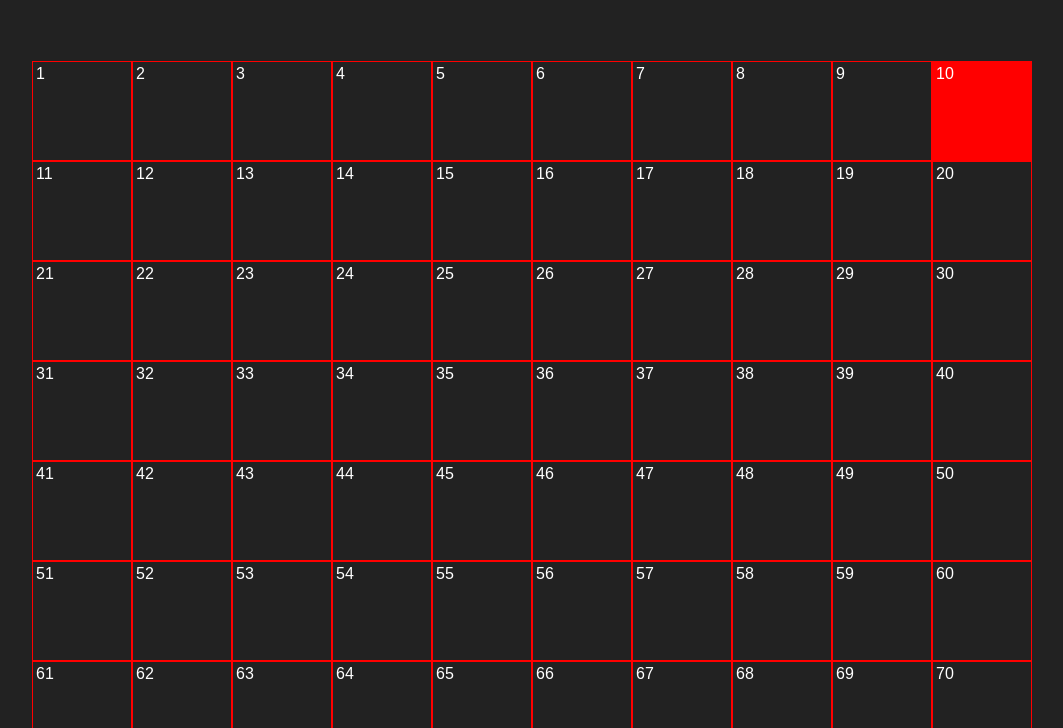
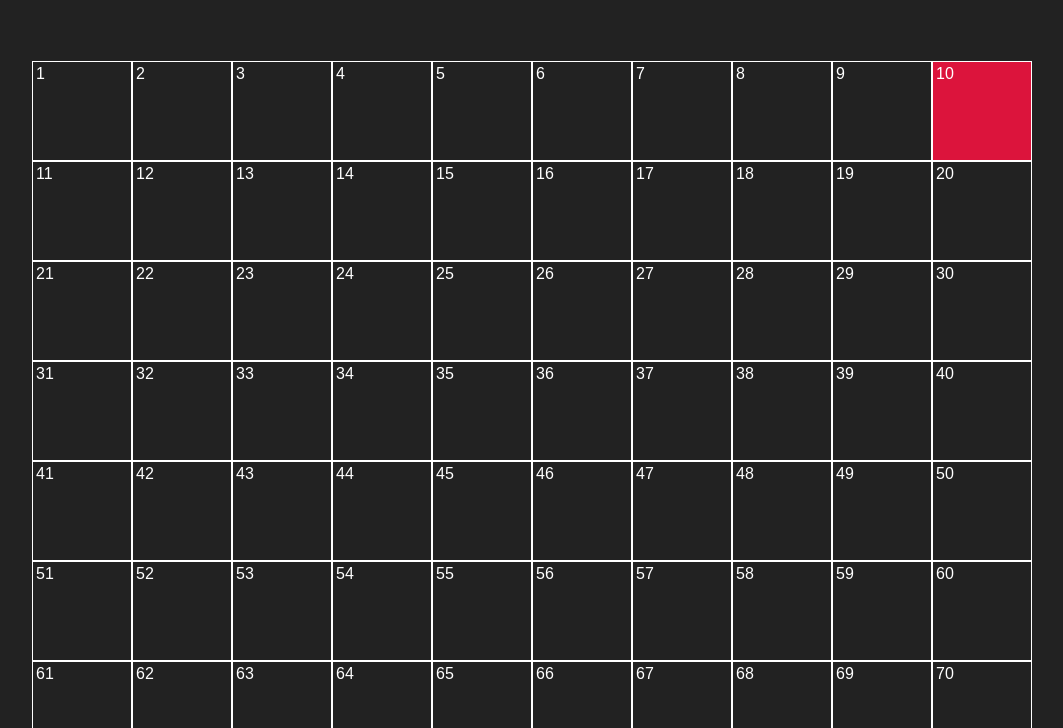
Before and after one commit to Luca-Mariselli/js-campominato-grid, a plain HTML site: page index.html in a window 1280 px wide. Both pictures are taken after a click on the element "10". Shown: the part 72-800 px from the top of the page, without its empty margins (108-1171 px from the left). Drawn offline with Linux system fonts and the light colour scheme.

Commit message:
M4 - Creo funzioni per creazione quadrati ed eventlistener

```diff
--- a/script.js
+++ b/script.js
@@ -1,21 +1,29 @@
+// creo funzione per quadrati
+function creaQuad(numero){
+    quadrato = document.createElement(`div`);
+    quadrato.classList.add(`quadrato`)
+    quadrato.innerText = numero
+    griglia.append(quadrato)
+}
 
-
+// creo funzione per eventlistener
+function cliccati(elemento, numero){
+    elemento.addEventListener(`click`, function () {
+        console.log(`hai cliccato sul quadrato ${numero}`)
+        this.classList.toggle(`background`)
+    })
+}
 
 // creo ciclo per iniettare quadrati in pagina
 let griglia = document.getElementById(`griglia`)
 let quadrato;
 
 for (let i=1; i <= 100; i++) {
-    quadrato = document.createElement(`div`);
-    quadrato.classList.add(`quadrato`)
-    quadrato.innerText = i
-
-    // aggiungo eventlistener
-    quadrato.addEventListener(`click`, function () {
-        console.log(`hai cliccato sul quadrato ${i}`)
-        this.classList.toggle(`background`)
-    })
-
-    griglia.append(quadrato)
-
+    let creazione = creaQuad(i)
+    let aggClasse = cliccati(quadrato, i)
+    // // aggiungo eventlistener
+    // quadrato.addEventListener(`click`, function () {
+    //     console.log(`hai cliccato sul quadrato ${i}`)
+    //     this.classList.toggle(`background`)
+    // })
 }
--- a/style.css
+++ b/style.css
@@ -26,10 +26,10 @@ h1{
 .quadrato{
     width: 100px;
     height: 100px;
-    border: solid red 1px;
+    border: solid white 1px;
     padding: 3px;
 }
 
 .background{
-    background-color: red;
+    background-color: crimson;
 }
```
